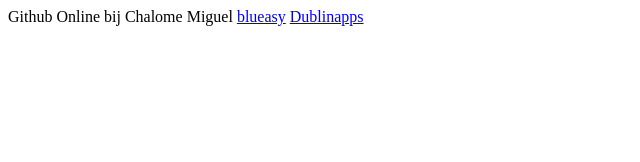
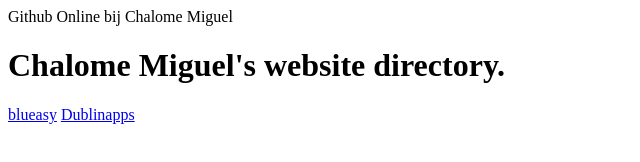
Before and after one commit to DarkDemonCatX256/inBusiness, a plain HTML site: page index.html in a window 1280 px wide. Shown: the whole page, without its empty margins (0-640 px from the left). Drawn offline with Linux system fonts and the light colour scheme.

Commit message:
Update index.html

```diff
--- a/index.html
+++ b/index.html
@@ -1,4 +1,4 @@
 Github Online bij Chalome Miguel
-
+<h1>Chalome Miguel's website directory.</h1>
 <a href="Blueasy/index.html">blueasy</a>
 <a href="DublinApps/index.html">Dublinapps</a>
```
